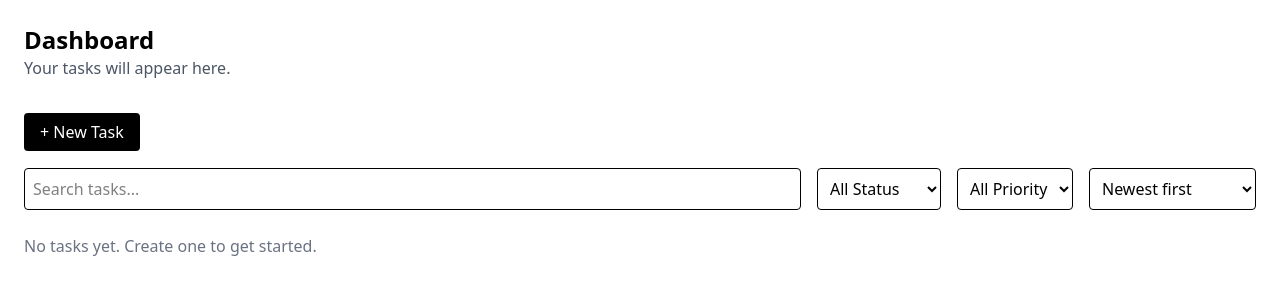
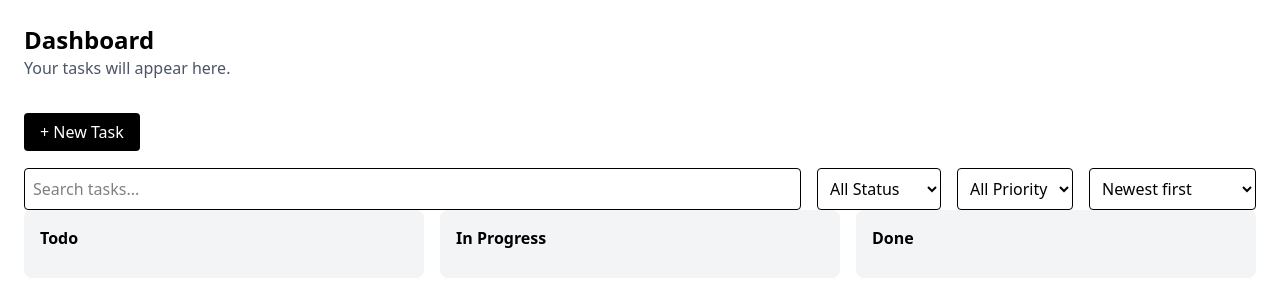
Before and after one commit to TinHtunOo/TaskTrack, a React (Vite) app: page / in a window 1280 px wide. Shown: the top 300 px of the page. Built offline with nearby package versions, Linux system fonts and the light colour scheme.

Commit message:
add kanban board

```diff
--- a/package.json
+++ b/package.json
@@ -10,6 +10,7 @@
     "preview": "vite preview"
   },
   "dependencies": {
+    "@dnd-kit/core": "^6.3.1",
     "@tailwindcss/vite": "^4.1.18",
     "react": "^19.2.0",
     "react-dom": "^19.2.0",
--- a/src/App.tsx
+++ b/src/App.tsx
@@ -2,6 +2,7 @@ import { BrowserRouter, Routes, Route } from "react-router-dom";
 import Dashboard from "./pages/Dashboard";
 import CreateTask from "./pages/CreateTask";
 import EditTask from "./pages/EditTask";
+import "tailwindcss";
 
 function App() {
   return (
--- /dev/null
+++ b/src/components/KanbanBoard.tsx
@@ -0,0 +1,52 @@
+import { DndContext, type DragEndEvent } from "@dnd-kit/core";
+import type { Task } from "../types/task";
+import { useTaskContext } from "../context/TaskContext";
+import KanbanColumn from "./KanbanColumn";
+
+interface Props {
+  tasks: Task[];
+}
+
+const columns = [
+  { id: "todo", title: "Todo" },
+  { id: "in-progress", title: "In Progress" },
+  { id: "completed", title: "Done" },
+] as const;
+
+const KanbanBoard = ({ tasks }: Props) => {
+  const { updateTask } = useTaskContext();
+
+  const handleDragEnd = (event: DragEndEvent) => {
+    const { active, over } = event;
+
+    if (!over) return;
+
+    const taskId = active.id as string;
+    const newStatus = over.id as "todo" | "in-progress" | "completed";
+
+    const task = tasks.find((t) => t.id === taskId);
+    if (!task || task.status === newStatus) return;
+
+    updateTask({
+      ...task,
+      status: newStatus,
+    });
+  };
+
+  return (
+    <DndContext onDragEnd={handleDragEnd}>
+      <div className="grid grid-cols-1 md:grid-cols-3 gap-4">
+        {columns.map((col) => (
+          <KanbanColumn
+            key={col.id}
+            id={col.id}
+            title={col.title}
+            tasks={tasks.filter((t) => t.status === col.id)}
+          />
+        ))}
+      </div>
+    </DndContext>
+  );
+};
+
+export default KanbanBoard;
--- /dev/null
+++ b/src/components/KanbanColumn.tsx
@@ -0,0 +1,34 @@
+import { useDroppable } from "@dnd-kit/core";
+import TaskItem from "./TaskItem";
+import type { Task } from "../types/task";
+
+interface Props {
+  id: string;
+  title: string;
+  tasks: Task[];
+}
+
+const KanbanColumn = ({ id, title, tasks }: Props) => {
+  const { setNodeRef, isOver } = useDroppable({
+    id,
+  });
+
+  return (
+    <div
+      ref={setNodeRef}
+      className={`rounded-lg p-4 transition-colors
+        ${isOver ? "bg-gray-200" : "bg-gray-100"}
+      `}
+    >
+      <h3 className="font-semibold mb-3">{title}</h3>
+
+      <div className="space-y-2">
+        {tasks.map((task) => (
+          <TaskItem key={task.id} task={task} />
+        ))}
+      </div>
+    </div>
+  );
+};
+
+export default KanbanColumn;
--- /dev/null
+++ b/src/components/TaskItem.tsx
@@ -0,0 +1,98 @@
+import { useDraggable } from "@dnd-kit/core";
+import { CSS } from "@dnd-kit/utilities";
+import { useTaskContext } from "../context/TaskContext";
+import type { Task } from "../types/task";
+import { Link } from "react-router-dom";
+
+interface Props {
+  task: Task;
+}
+
+const TaskItem = ({ task }: Props) => {
+  const { updateTask } = useTaskContext();
+
+  const { attributes, listeners, setNodeRef, transform } = useDraggable({
+    id: task.id,
+  });
+
+  const style = {
+    transform: CSS.Translate.toString(transform),
+  };
+  return (
+    <div
+      ref={setNodeRef}
+      style={style}
+      {...listeners}
+      {...attributes}
+      className=" cursor-grab rounded-md bg-white shadow
+        transition-all group flex justify-between gap-4 p-4 hover:bg-gray-50"
+    >
+      <div className="flex-1">
+        <div
+          className={`transition-all duration-300 ease-in-out
+    ${task.status === "completed" ? "opacity-60 line-through" : "opacity-100"}
+  `}
+        >
+          <h3 className="font-medium">{task.title}</h3>
+
+          {task.description && (
+            <p className="mt-1 text-sm text-gray-500">{task.description}</p>
+          )}
+
+          <input
+            type="checkbox"
+            checked={task.status === "completed"}
+            onChange={() =>
+              updateTask({
+                ...task,
+                status: task.status === "completed" ? "todo" : "completed",
+              })
+            }
+          />
+
+          <div className="mt-2 flex flex-wrap gap-2 text-xs">
+            <span
+              className={`px-2 py-0.5 rounded text-xs ${
+                task.status === "todo"
+                  ? "bg-gray-100 text-gray-700"
+                  : task.status === "in-progress"
+                  ? "bg-blue-100 text-blue-700"
+                  : "bg-green-100 text-green-700"
+              }`}
+            >
+              {task.status}
+            </span>
+
+            <span
+              className={`px-2 py-0.5 rounded text-xs ${
+                task.priority === "low"
+                  ? "bg-gray-100 text-gray-600"
+                  : task.priority === "medium"
+                  ? "bg-yellow-100 text-yellow-700"
+                  : "bg-red-100 text-red-700"
+              }`}
+            >
+              {task.priority}
+            </span>
+
+            {task.dueDate && (
+              <span className="text-gray-400">
+                Due {new Date(task.dueDate).toLocaleDateString()}
+              </span>
+            )}
+          </div>
+        </div>
+      </div>
+      <div className="flex items-start gap-3 opacity-0 group-hover:opacity-100 transition">
+        <Link
+          to={`/task/${task.id}`}
+          className="text-sm text-blue-600 hover:underline"
+        >
+          Edit
+        </Link>
+      </div>
+    </div>
+  );
+};
+
+export default TaskItem;
--- a/src/components/TaskList.tsx
+++ b/src/components/TaskList.tsx
@@ -1,5 +1,5 @@
 import type { Task } from "../types/task";
-import TaskCard from "./TaskCard";
+import TaskItem from "./TaskItem";
 
 interface Props {
   tasks: Task[];
@@ -8,16 +8,14 @@ interface Props {
 const TaskList = ({ tasks }: Props) => {
   if (tasks.length === 0) {
     return (
-      <p className="text-gray-500 mt-6">
-        No tasks yet. Create one to get started.
-      </p>
+      <div className="mt-12 text-center text-gray-500">No tasks found</div>
     );
   }
 
   return (
-    <div className="grid gap-4 mt-6">
+    <div className="mt-6 border rounded-md divide-y">
       {tasks.map((task) => (
-        <TaskCard key={task.id} task={task} />
+        <TaskItem key={task.id} task={task} />
       ))}
     </div>
   );
--- a/src/pages/Dashboard.tsx
+++ b/src/pages/Dashboard.tsx
@@ -1,9 +1,9 @@
 import { Link, useSearchParams } from "react-router-dom";
-import TaskList from "../components/TaskList";
 import { useTaskContext } from "../context/TaskContext";
 import TaskFilter from "../components/TaskFilter";
 import type { Task } from "../types/task";
 import { filterAndSortTasks } from "../utils/taskFilter";
+import KanbanBoard from "../components/KanbanBoard";
 
 const Dashboard = () => {
   const { tasks } = useTaskContext();
@@ -51,7 +51,7 @@ const Dashboard = () => {
         sort={sort}
         setSort={(v) => updateParams("sort", v)}
       />
-      <TaskList tasks={filteredTasks} />
+      <KanbanBoard tasks={filteredTasks} />
     </div>
   );
 };
```
Also changed, not shown: 1 other file (tests, documents, lock files or other folders).
